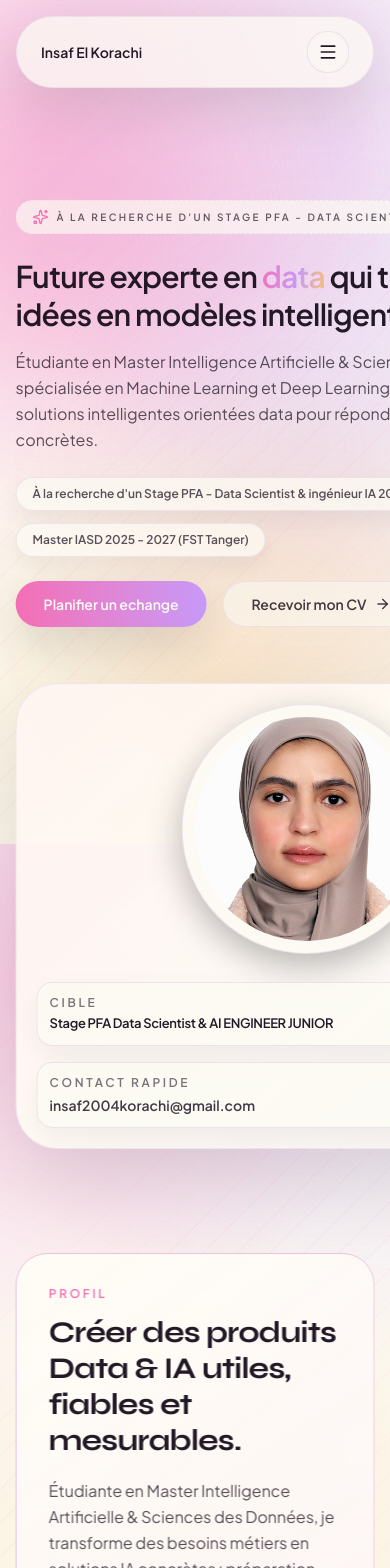
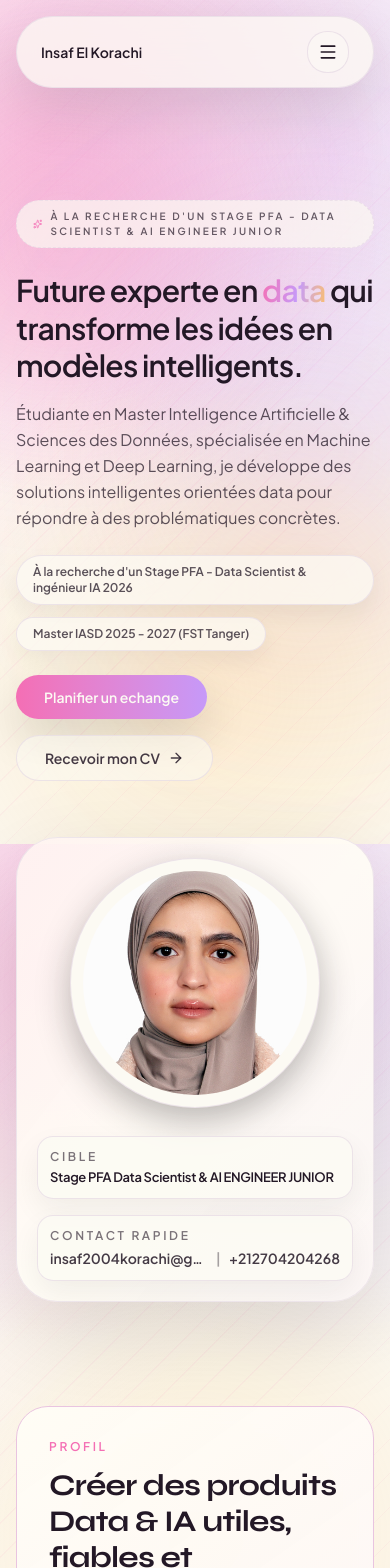
Before and after one commit to Insaf-elkorachi/Portfolio, a Next.js app: page / in a window 390 px wide. Shown: the top 1568 px of the page. Built offline with nearby package versions, Linux system fonts and the light colour scheme.

Commit message:
update mobile version

```diff
--- a/app/page.tsx
+++ b/app/page.tsx
@@ -355,6 +355,7 @@ function TimelineCard({ entry }: { entry: TimelineEntry }) {
             </div>
           </div>
           <p className="text-sm font-semibold text-primary">{entry.organization}</p>
+          <p className="mt-1 text-xs font-semibold text-foreground/60 lg:hidden">{entry.period}</p>
 
         {entry.technologies?.length ? (
           <div className="mt-4 flex flex-wrap gap-2">
@@ -437,13 +438,13 @@ function AlternatingTimeline({ entries }: { entries: TimelineEntry[] }) {
 
               <div className="absolute left-0 top-7 flex lg:relative lg:col-start-2 lg:row-start-1 lg:justify-center">
                 <TimelineMarker label={entry.marker} />
-                <span
-                  className={[
-                    'absolute left-1/2 top-full mt-2 -translate-x-1/2 whitespace-nowrap text-xs font-semibold text-foreground/60',
+                 <span
+                   className={[
+                    'hidden lg:block absolute left-1/2 top-full mt-2 -translate-x-1/2 whitespace-nowrap text-xs font-semibold text-foreground/60',
                     'lg:top-1/2 lg:mt-0 lg:left-auto lg:translate-x-0 lg:-translate-y-1/2 lg:text-sm',
                     isLeft ? 'lg:left-full lg:ml-4 lg:text-left' : 'lg:right-full lg:mr-4 lg:text-right',
                   ].join(' ')}
-                >
+                 >
                   {entry.period}
                 </span>
               </div>
@@ -616,18 +617,18 @@ export default function Home() {
 
       <main className="mx-auto max-w-6xl px-4 sm:px-6 lg:px-8">
         <section id="profil" className="pb-20 pt-20 lg:pt-24">
-          <div className="relative left-1/2 w-[min(1120px,92vw)] -translate-x-1/2 py-12">
-            <div className="relative grid items-start gap-14 lg:grid-cols-[0.85fr_1.15fr] lg:gap-16">
-              <div className="reveal space-y-6 lg:space-y-7">
+          <div className="mx-auto w-full max-w-[1120px] py-12">
+            <div className="relative grid grid-cols-1 items-start gap-14 lg:grid-cols-[minmax(0,0.85fr)_minmax(0,1.15fr)] lg:gap-16">
+              <div className="reveal min-w-0 space-y-6 lg:space-y-7">
                 <span className="inline-flex max-w-full items-center gap-2 rounded-full border border-border/70 border-dashed bg-background/70 px-4 py-2 text-[10px] font-semibold uppercase tracking-[0.24em] text-foreground/70 sm:text-[11px]">
                   <Sparkles className="h-4 w-4 text-primary" />
-                  <span className="min-w-0 truncate">
+                  <span className="min-w-0 whitespace-normal break-words lg:truncate">
                     À La Recherche d'un stage PFA - Data Scientist  & AI ENGINEER JUNIOR
                   </span>
                 </span>
 
                 <div className="space-y-4">
-                  <h1 className="text-3xl font-semibold leading-tight tracking-tight sm:text-4xl lg:text-5xl font-sans">
+                  <h1 className="break-words text-3xl font-semibold leading-tight tracking-tight sm:text-4xl lg:break-normal lg:text-5xl font-sans">
                     Future experte en <span className="headline-gradient">data</span> qui transforme les idées en modèles intelligents.
                   </h1>
                   <p className="max-w-2xl text-base leading-relaxed text-foreground/74 sm:text-lg">
@@ -664,7 +665,7 @@ export default function Home() {
                 </div>
               </div>
 
-              <div className="reveal">
+              <div className="reveal min-w-0">
                 <div className="relative mx-auto w-full overflow-hidden rounded-[2.6rem] border border-border/70 bg-card/90 p-5 shadow-[0_30px_90px_rgba(0,0,0,0.12)] sm:p-8 lg:mx-0 lg:ml-auto">
                   <div aria-hidden className="pointer-events-none absolute inset-0 bg-gradient-to-br from-primary/6 via-transparent to-accent/6" />
                   <div className="relative flex flex-col items-center">
@@ -699,7 +700,7 @@ export default function Home() {
               </div>
             </div>
           </div>
-          <div className="relative left-1/2 mt-14 w-[min(1120px,92vw)] -translate-x-1/2 reveal rounded-[2rem] silk-card p-8 sm:p-10">
+          <div className="mx-auto mt-14 w-full max-w-[1120px] reveal rounded-[2rem] silk-card p-8 sm:p-10">
             <div className="grid gap-8 lg:grid-cols-[1.08fr_0.92fr]">
               <div>
                 <p className="mb-3 text-xs font-semibold uppercase tracking-[0.22em] text-primary">Profil</p>
```
